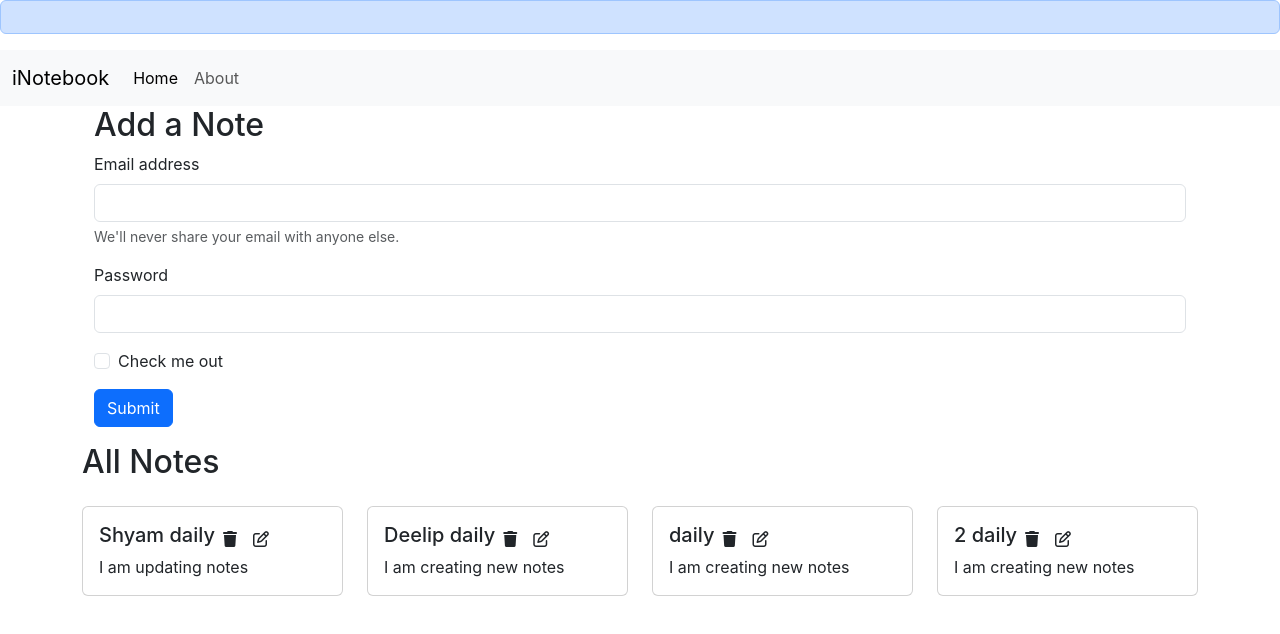
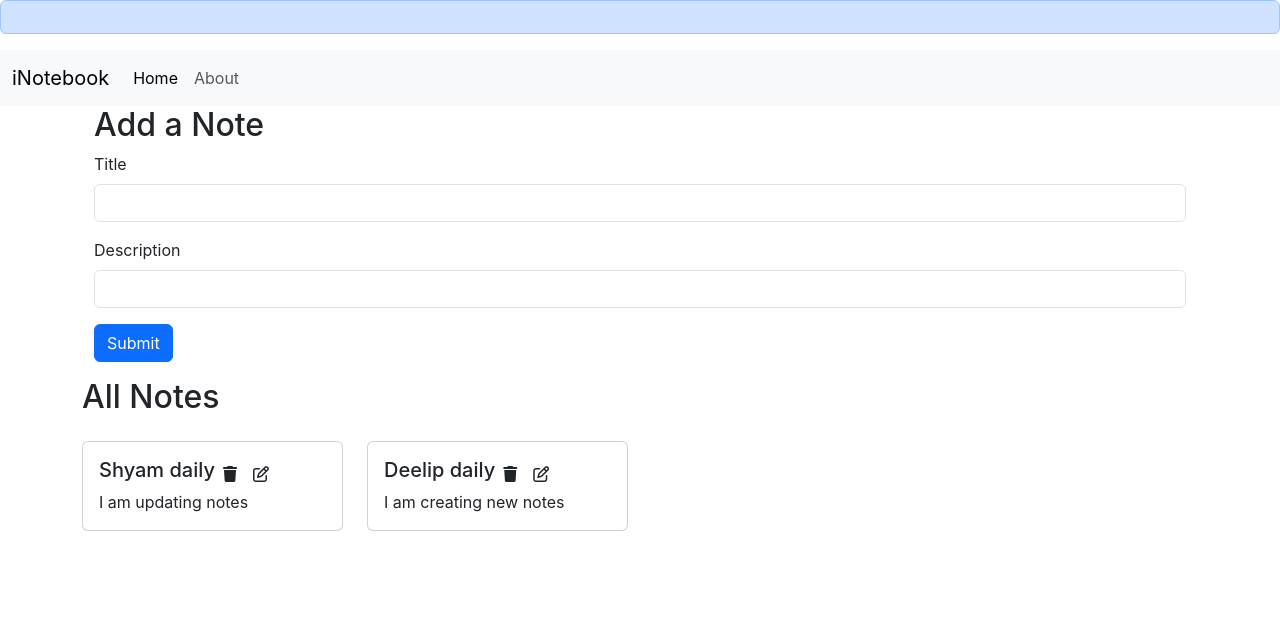
Before and after one commit to saishyam36/inotebook_app, a React (Create React App) app: page / in a window 1280 px wide. Shown: the top 634 px of the page. Built offline with nearby package versions, Linux system fonts and the light colour scheme.

Commit message:
Making Add Note functionilty to work

```diff
--- /dev/null
+++ b/src/components/AddNote.js
@@ -0,0 +1,37 @@
+import React, { useContext, useState } from 'react'
+import { noteContext } from '../context/noteContext';
+
+const AddNote = () => {
+    const context = useContext(noteContext);
+    const { addNote } = context;
+
+    const [note, setNote] = useState({ title: "", description: "", tag: "personal" })
+
+    const handleOnClick = (e) => {
+        e.preventDefault();
+        addNote(note.title, note.description, note.tag);
+    }
+
+    const onChange = (e) => {
+        setNote({ ...note, [e.target.name]: e.target.value })
+    }
+
+    return (
+        <div className="container">
+            <h2>Add a Note</h2>
+            <form>
+                <div className="mb-3">
+                    <label htmlFor="title" className="form-label">Title</label>
+                    <input type="text" className="form-control" id="title" name="title" onChange={onChange} />
+                </div>
+                <div className="mb-3">
+                    <label htmlFor="description" className="form-label">Description</label>
+                    <input type="text" className="form-control" id="description" name="description" onChange={onChange} />
+                </div>
+                <button type="submit" className="btn btn-primary" onClick={handleOnClick}>Submit</button>
+            </form>
+        </div>
+    )
+}
+
+export default AddNote
--- a/src/components/Home.js
+++ b/src/components/Home.js
@@ -8,26 +8,6 @@
   const { notes, setNotes } = context;
   return (
     <div>
-      <div className="container">
-        <h2>Add a Note</h2>
-        <form>
-          <div className="mb-3">
-            <label htmlFor="exampleInputEmail1" className="form-label">Email address</label>
-            <input type="email" className="form-control" id="exampleInputEmail1" aria-describedby="emailHelp" />
-            <div id="emailHelp" className="form-text">We'll never share your email with anyone else.</div>
-          </div>
-          <div className="mb-3">
-            <label htmlFor="exampleInputPassword1" className="form-label">Password</label>
-            <input type="password" className="form-control" id="exampleInputPassword1" />
-          </div>
-          <div className="mb-3 form-check">
-            <input type="checkbox" className="form-check-input" id="exampleCheck1" />
-            <label className="form-check-label" htmlFor="exampleCheck1">Check me out</label>
-          </div>
-          <button type="submit" className="btn btn-primary">Submit</button>
-        </form>
-      </div>
-
       <Notes />
     </div>
   )
--- a/src/components/Notes.js
+++ b/src/components/Notes.js
@@ -1,17 +1,23 @@
 import React, { useContext } from 'react'
 import { noteContext } from '../context/noteContext'
 import NoteItem from './NoteItem';
+import AddNote from './AddNote';
+
 
 const Notes = () => {
     const context = useContext(noteContext);
-    const { notes, setNotes } = context;
+    const { notes } = context;
     return (
+        <>
+            <AddNote />
             <div className="row my-3">
                 <h2>All Notes</h2>
                 {notes.map((note) => {
                     return <NoteItem key={note._id} note={note} />
                 })}
             </div>
+
+        </>
     )
 }
 
--- a/src/context/NoteState.js
+++ b/src/context/NoteState.js
@@ -3,7 +3,7 @@
 
 export const NoteState = (props) => {
 
-    const notesInitial =[
+    const notesInitial = [
         {
             "_id": "672e398827a9294c6df214d8",
             "user": "672d233a0f2b4e5fa84e17e2",
@@ -21,30 +21,37 @@
             "tag": "personal",
             "date": "2024-11-19T14:19:17.498Z",
             "__v": 0
-        }, {
-            "_id": "673c9e65e508b682e942de7b",
-            "user": "672d233a0f2b4e5fa84e17e2",
-            "title": "daily",
-            "description": "I am creating new notes",
-            "tag": "personal",
-            "date": "2024-11-19T14:19:17.498Z",
-            "__v": 0
-          }, {
-            "_id": "673c9e65e508b682e942de7b",
-            "user": "672d233a0f2b4e5fa84e17e2",
-            "title": "2 daily",
-            "description": "I am creating new notes",
-            "tag": "personal",
-            "date": "2024-11-19T14:19:17.498Z",
-            "__v": 0
         }
     ];
 
     const [notes, setNotes] = useState(notesInitial);
 
+    //Add a Note
+    const addNote = (title,description,tag) => {
+        const note =  {
+            "_id": "673c9e635e56608b682e942de7b",
+            "user": "672d233a0f2b4e5fa84e17e2",
+            "title": title,
+            "description": description,
+            "tag": tag,
+            "date": "2024-11-19T14:19:17.498Z",
+            "__v": 0
+        };
+        setNotes(notes.concat(note))
+    }
+
+    //Delete Note
+    const deletNote = () => {
+
+    }
+
+    //Edit Note
+    const editNote = () => {
+
+    }
 
     return (
-        <noteContext.Provider value={{notes,setNotes}}>
+        <noteContext.Provider value={{ notes, setNotes, addNote, editNote, deletNote }}>
             {props.children}
         </noteContext.Provider>
     )
```
Lines whose indentation alone changed are shown as unchanged.
